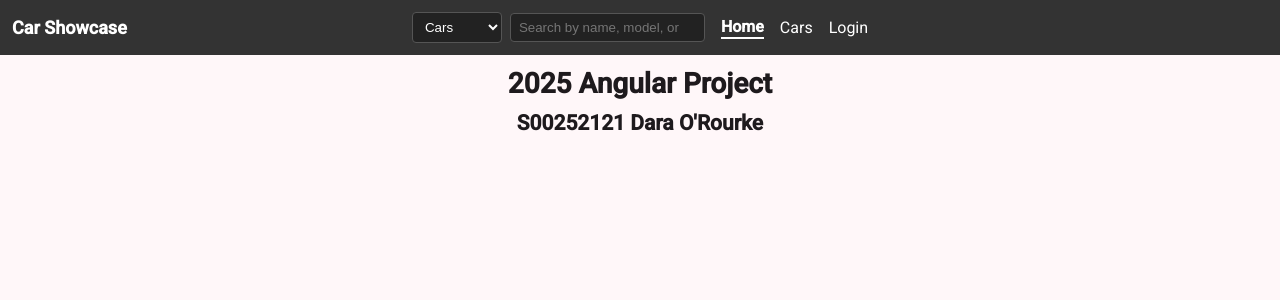
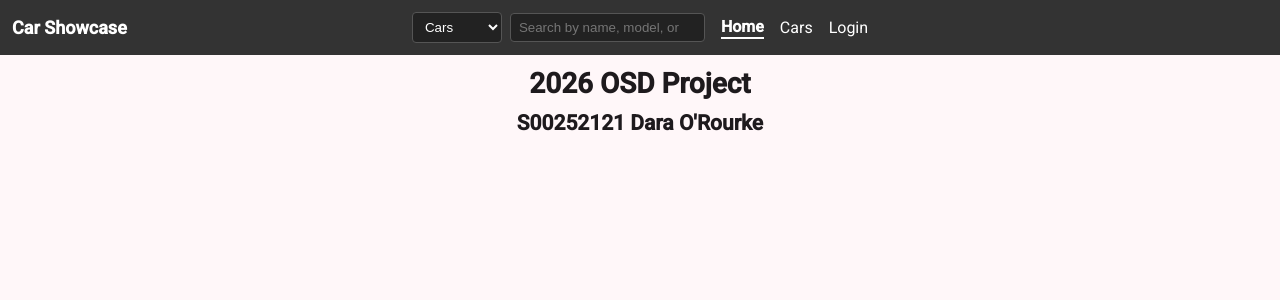
Before and after one commit to PineappleGinge/Angular-Frontend, an Angular app: page /home in a window 1280 px wide. Shown: the top 300 px of the page. Built offline with nearby package versions, Linux system fonts and the light colour scheme; no server answers.

Commit message:
fixing up some files

```diff
--- a/src/app/auth-interceptor.ts
+++ b/src/app/auth-interceptor.ts
@@ -17,11 +17,6 @@ export const AuthInterceptor: HttpInterceptorFn = (req, next) => {
     jwt !== 'undefined' &&
     jwt !== 'null' &&
     jwt.split('.').length === 3;
-
-  // we don't want to attach our token to a request to any other server
-  // so we check that the request is to our own api
-  // if so we create a new request with the Bearer token
-  // if not we just copy the existing request.
 
   const authRequest = isApiRequest && hasValidJwt && !isAuthRequest
     ? req.clone({ setHeaders: { Authorization: `Bearer ${jwt}` } })
--- a/src/app/cars/car.service.ts
+++ b/src/app/cars/car.service.ts
@@ -134,7 +134,7 @@ export class CarService {
       .set('model', model)
       .set('year', String(year));
 
-    // Frontend calls our backend endpoint only; secrets/API keys must stay server-side.
+
     return this.http.get<VehicleValueResponse>(this.vehicleValueUrl, { params }).pipe(
       catchError(this.handleError)
     );
--- a/src/app/home/home.html
+++ b/src/app/home/home.html
@@ -1,4 +1,4 @@
 <div class="center-headings">
-  <h1>2025 Angular Project</h1>
+  <h1>2026 OSD Project</h1>
   <h2>S00252121 Dara O'Rourke</h2>
 </div>
--- a/src/app/login/login.scss
+++ b/src/app/login/login.scss
@@ -1,6 +1,5 @@
-// Center the login card on the page
 .login-page {
-  min-height: calc(100vh - 64px); // account for navbar height
+  min-height: calc(100vh - 64px);
   display: flex;
   align-items: center;
   justify-content: center;
--- a/src/app/users/auth-custom.service.ts
+++ b/src/app/users/auth-custom.service.ts
@@ -29,7 +29,7 @@ export class AuthCustomService {
       this.isAuthenticated$.next(true);
       this.startAuthenticateTimer(expires);
     } else if (token || initialUser) {
-      // Clear stale/inconsistent stored session state.
+
       this.logout();
     }
   }
```
Also changed, not shown: 1 other file (tests, documents, lock files or other folders).
